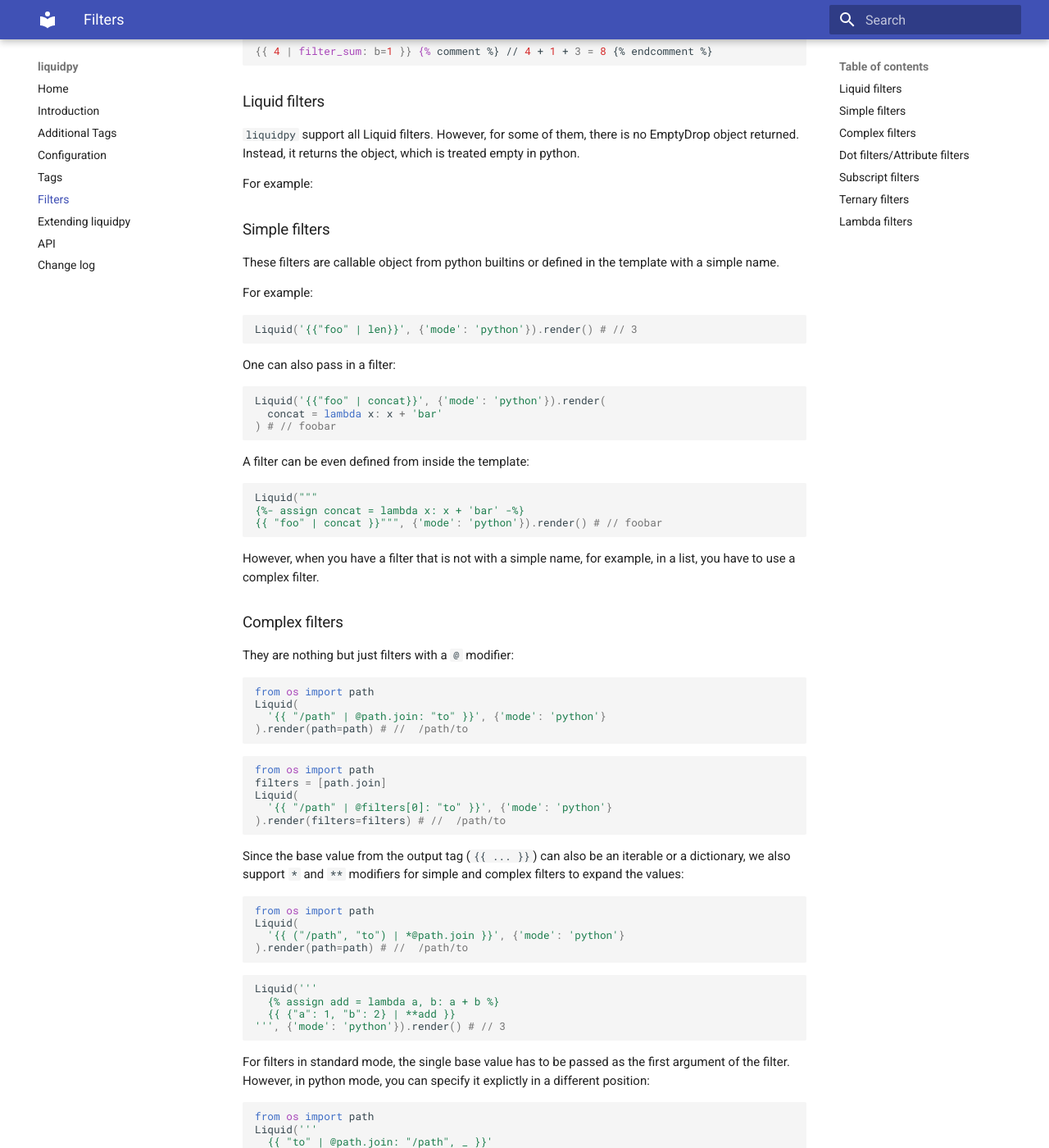
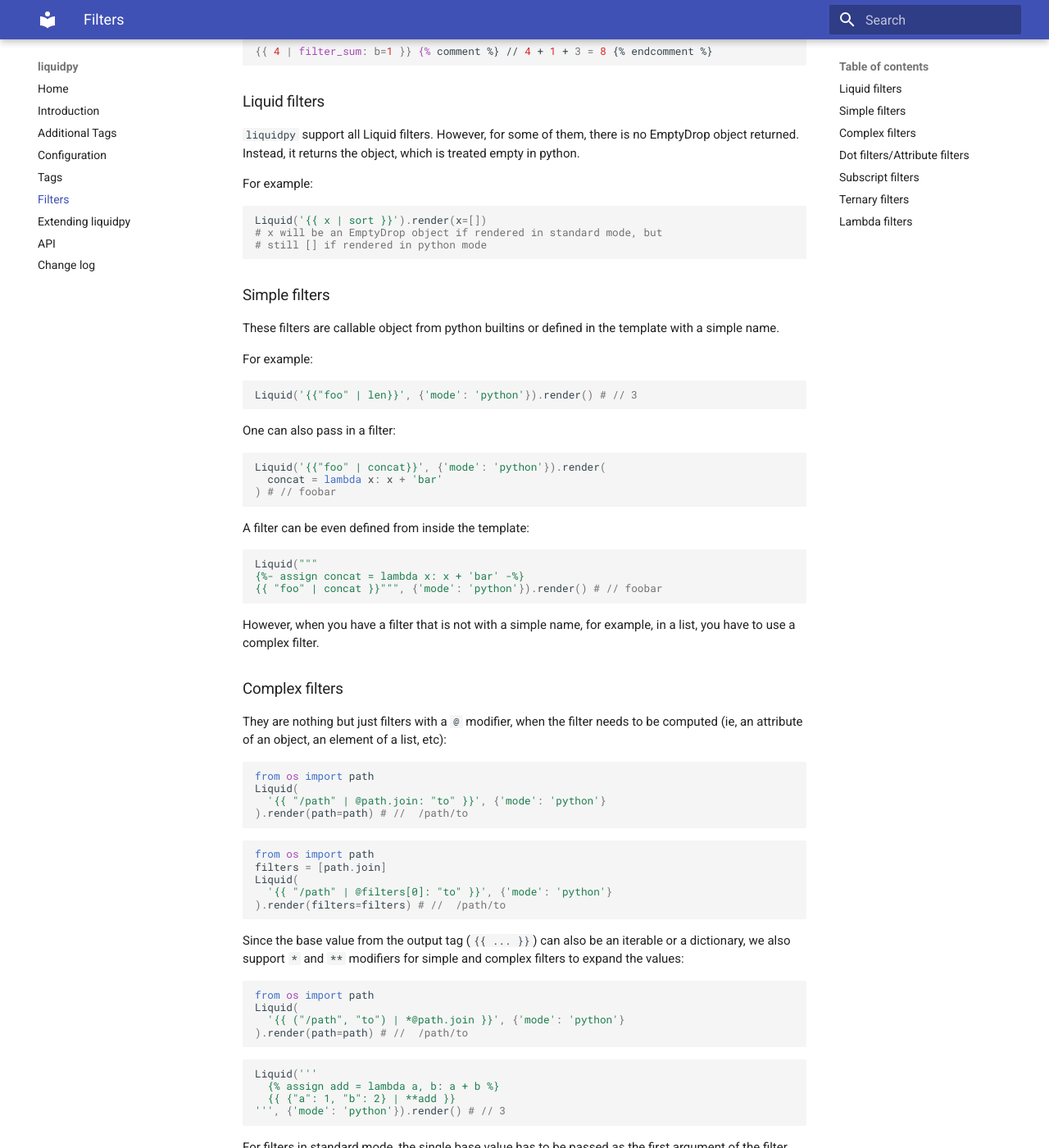
Before and after one commit to pwwang/liquidpy, an MkDocs documentation site: the page built from docs/filters.md, in a window 1280 px wide and 1400 px high, scrolled down 493 px. Shown: the whole window at 82% size. Built offline with MkDocs 1.6.1 and Material for MkDocs 9.7.7, drawn with Linux system fonts in a browser that asks for light colours.

Commit message:
Fix docs.

````diff
--- a/docs/filters.md
+++ b/docs/filters.md
@@ -25,6 +25,11 @@
 `liquidpy` support all Liquid filters. However, for some of them, there is no EmptyDrop object returned. Instead, it returns the object, which is treated empty in python.
 
 For example:
+```python
+Liquid('{{ x | sort }}').render(x=[])
+# x will be an EmptyDrop object if rendered in standard mode, but
+# still [] if rendered in python mode
+```
 
 ## Simple filters
 These filters are callable object from python builtins or defined in the template with a simple name.
@@ -53,7 +58,7 @@
 
 ## Complex filters
 
-They are nothing but just filters with a `@` modifier:
+They are nothing but just filters with a `@` modifier, when the filter needs to be computed (ie, an attribute of an object, an element of a list, etc):
 ```python
 from os import path
 Liquid(
````
Also changed, not shown: docs/extending.md (+1 -1 lines).
